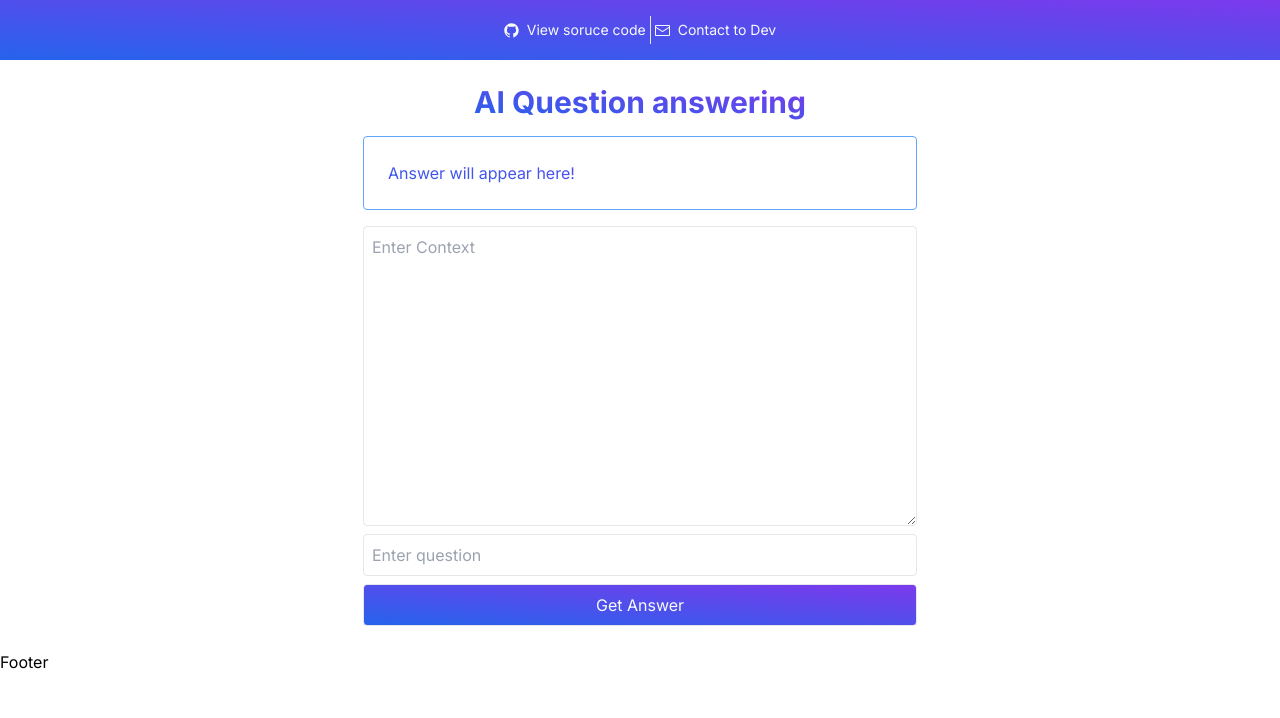
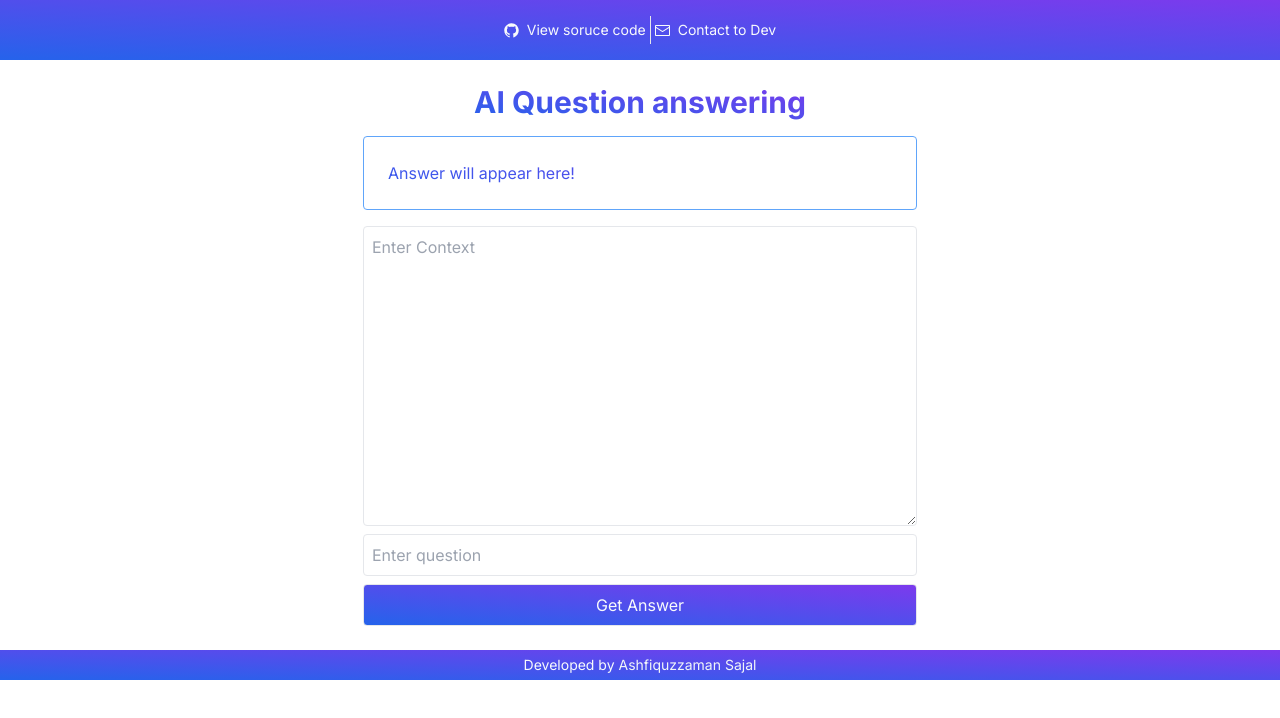
Before and after one commit to ashsajal1/ai-qna, a Next.js app: page / in a window 1280 px wide. Shown: the top 718 px of the page. Built offline with nearby package versions, Linux system fonts and the light colour scheme.

Commit message:
Edit footer

```diff
--- a/src/app/components/Footer.tsx
+++ b/src/app/components/Footer.tsx
@@ -1,5 +1,7 @@
 export default function Footer() {
   return (
-    <div>Footer</div>
+    <footer className="flex items-center justify-center w-full fixed md:relative bottom-0 bg-gradient-to-tr from-blue-600 to-violet-600 text-slate-50 p-2 h-[30px]">
+        <p className="text-sm">Developed by <a className="text-slate-100" href="https://github.com/ashsajal1">Ashfiquzzaman Sajal</a></p>
+    </footer>
   )
 }
--- a/src/app/components/Playground.tsx
+++ b/src/app/components/Playground.tsx
@@ -58,7 +58,7 @@ export default function Playground() {
             </div>
 
 
-            <div className="flex flex-col gap-2 px-12 pt-4 w-full md:w-[650px]">
+            <div className="flex flex-col gap-2 px-12 pt-4 w-full md:w-[650px] mb-[30px] md:mb-0">
                 <textarea className="p-2 h-[300px] outline-none border rounded" value={context} onChange={handleContext} placeholder="Enter Context" />
                 <input className="p-2 outline-none border rounded" value={question} onChange={handleQuestion} type="text" placeholder="Enter question" />
                 <button disabled={isLoadng} className={`p-2 outline-none border rounded bg-gradient-to-tr from-blue-600 to-violet-600 text-slate-50 hover:to-violet-800 ${isLoadng ? "animate-pulse" : ""}`} onClick={handleSubmit}>Get Answer</button>
```
